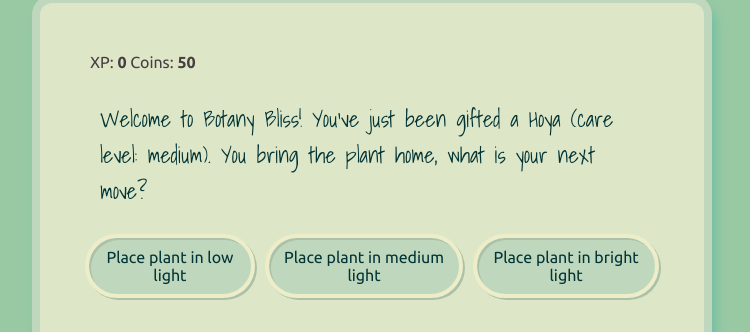
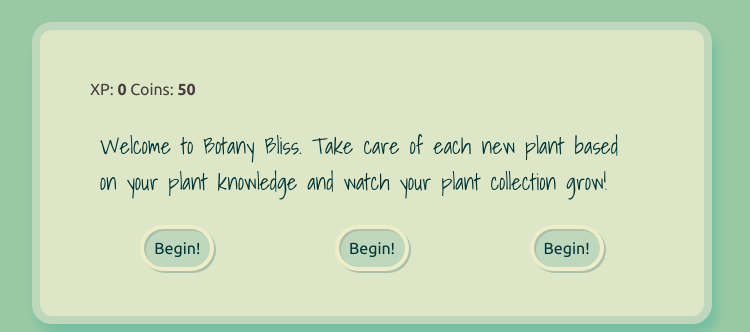
Before and after one commit to ChristinaBohn/botany-game, a plain HTML site: page index.html in a window 1280 px wide. Shown: the part 268-600 px from the top of the page, without its empty margins (268-1018 px from the left). Drawn offline with Linux system fonts and the light colour scheme.

Commit message:
Debugging work

```diff
--- a/assets/script.js
+++ b/assets/script.js
@@ -1,7 +1,10 @@
+// TIP: CODE IN SMALL STEPS AND TEST AS YOU GO - Use console.log and test one thing at a time
+
 let xp = 0;
 let coins = 30;
 let plantHealth = 100;
 let collection = [];
+const functions = {};
 
 // Player controls
 const button1 = document.querySelector('#button1');
@@ -28,12 +31,12 @@ const plants = [
         name: "Snake Plant (easy care)",
         light: {
             "button text": ["Place plant in low light", "Place plant in medium light", "Place plant in bright light"],
-            "button functions": [newPlant.askLight, newPlant.askLight, newPlant.askLight],
+            "button functions": ['newPlant.askLight', 'newPlant.askLight', 'newPlant.askLight'],
             text: "You have received a Snake Plant (easy care)! Where on your plant shelf will you place your plant?"
         },
         water: {
             "button text": ["Don't water at all", "Water a little", "Water a lot"],
-            "button functions": [addPlant, addPlant, addPlant],
+            "button functions": ['addPlant', 'addPlant', 'addPlant'],
             text: "Good job! Snake plants are happy in any light. How much water do you want to give your plant?"
         },
         clippingCost: 5
@@ -43,12 +46,12 @@ const plants = [
         name: "Hoya (medium care)",
         light: {
             "button text": ["Place plant in low light", "Place plant in medium light", "Place plant in bright light"],
-            "button functions": [losePlant, newPlant.askWater, newPlant.askWater],
+            "button functions": ['losePlant', 'newPlant.askWater', 'newPlant.askWater'],
             text: "You have received a Hoya (medium care)! Where on your plant shelf will you place your plant?"
         },
         water: {
             "button text": ["Don't water at all", "Water a little", "Water a lot"],
-            "button functions": [losePlant, addPlant, losePlant],
+            "button functions": ['losePlant', 'addPlant', 'losePlant'],
             text: "Good job! Hoyas are happy in medium to bright light. How much water do you want to give your plant?"
         },
         clippingCost: 10
@@ -58,12 +61,12 @@ const plants = [
         name: "Calathea (difficult care)",
         light: {
             "button text": ["Place plant in low light", "Place plant in medium light", "Place plant in bright light"],
-            "button functions": [losePlant, newPlant.askWater, losePlant],
+            "button functions": ['losePlant', 'newPlant.askWater', 'losePlant'],
             text: "You have received a Clathea (difficult care)! Where on your plant shelf will you place your plant?"
         },
         water: {
             "button text": ["Don't water at all", "Water a little", "Water a lot"],
-            "button functions": [losePlant, addPlant, losePlant],
+            "button functions": ['losePlant', 'addPlant', 'losePlant'],
             text: "Good job! Calatheas are happy in medium light only. How much water do you want to give your plant?"
         },
         clippingCost: 15
@@ -76,25 +79,25 @@ const locations = [
     {
         name: "welcome",
         "button text": ["Begin!", "Begin!", "Begin!"],
-        "button functions": [newPlant.askLight, newPlant.askLight, newPlant.askLight],
+        "button functions": ['newPlant.askLight', 'newPlant.askLight', 'newPlant.askLight'],
         text: "Welcome to Botany Bliss. Take care of each new plant based on your plant knowledge and watch your plant collection grow!"
     },
     {
         name: "lose plant",
         "button text": ["Try again", "Try again", "Try again"],
-        "button functions": [newPlant.askLight, newPlant.askLight, newPlant.askLight],
+        "button functions": ['newPlant.askLight', 'newPlant.askLight', 'newPlant.askLight'],
         text: "Oh no, your new plant didn't like that! You've lost this plant. Try again?"
     },
     {
         name: "lose game",
         "button text": ["Start over?", "Start over?", "Start over?"],
-        "button functions": [welcome, welcome, welcome],
+        "button functions": ['welcome', 'welcome', 'welcome'],
         text: "Oh no, your new plant didn't like that and you have no remaining plants in your collection! Game over. Would you like to play again?"
     },
     {
         name: "win game",
         "button text": ["Start over?", "Start over?", "Start over?"],
-        "button functions": [welcome, welcome, welcome],
+        "button functions": ['welcome', 'welcome', 'welcome'],
         text: "Congratulations, you have every available plant in your home collection! Look at those green thumbs. Would you like to play again?"
     }
 ];
@@ -112,6 +115,7 @@ function useRandomIndex() {
         button2.onclick = currentPlant["light"]["button functions"][1];
         button3.onclick = currentPlant["light"]["button functions"][2];
         text.innerHTML = currentPlant.light.text;
+        console.log("Ask about light")
     };
 
     function askWater() {
@@ -122,18 +126,22 @@ function useRandomIndex() {
         button2.onclick = currentPlant["water"]["button functions"][1];
         button3.onclick = currentPlant["water"]["button functions"][2];
         text.innerHTML = currentPlant.water.text;
+        console.log("Ask about water")
     };
 
-    return { askLight, askWater };
+// Initialize buttons
+button1.onclick = useRandomIndex.askLight;
+button2.onclick = useRandomIndex.askLight;
+button3.onclick = useRandomIndex.askLight;
+
+    return {
+        askLight,
+        askWater
+    };
+
 };
 
 const newPlant = useRandomIndex();
-
-// Initialize buttons
-button1.onclick = newPlant.askLight;
-button2.onclick = newPlant.askLight;
-button3.onclick = newPlant.askLight;
-
 
 function update(location) {
     button1.innerText = location["button text"][0];
@@ -153,7 +161,6 @@ function welcome() {
     collection = [""];
     plantShop = [...plants];
     update(locations[0]);
-    newPlant.askLight();
 }
 
 function addPlant() {
@@ -173,9 +180,17 @@ function loseGame() {
     update(locations[2]);
 };
 
+functions['newPlant.askLight'] = newPlant.askLight;
+functions['newPlant.askWater'] = newPlant.askWater;
+functions['update'] = update;
+functions['welcome'] = welcome;
+functions['addPlant'] = addPlant;
+functions['losePlant'] = losePlant;
+functions['loseGame'] = loseGame;
+
 welcome();
 
-// Game planning
+// Game planning:
 
 // Welcome (restart takes you here, or losing all plants)
     // Explain game and reveal begin button - takes you to new plant
--- a/assets/styles.css
+++ b/assets/styles.css
@@ -71,7 +71,7 @@ h1 {
 .controls button:active {
     box-shadow: 1px 1px #abc1a9,
         inset 3px 3px #788777;
-    background-color: #6bad93;
+    background: linear-gradient(#6bad93, #77BFA3);
 }
 
 /* Hide plant tiles */
```
Also changed, not shown: 1 other file.
